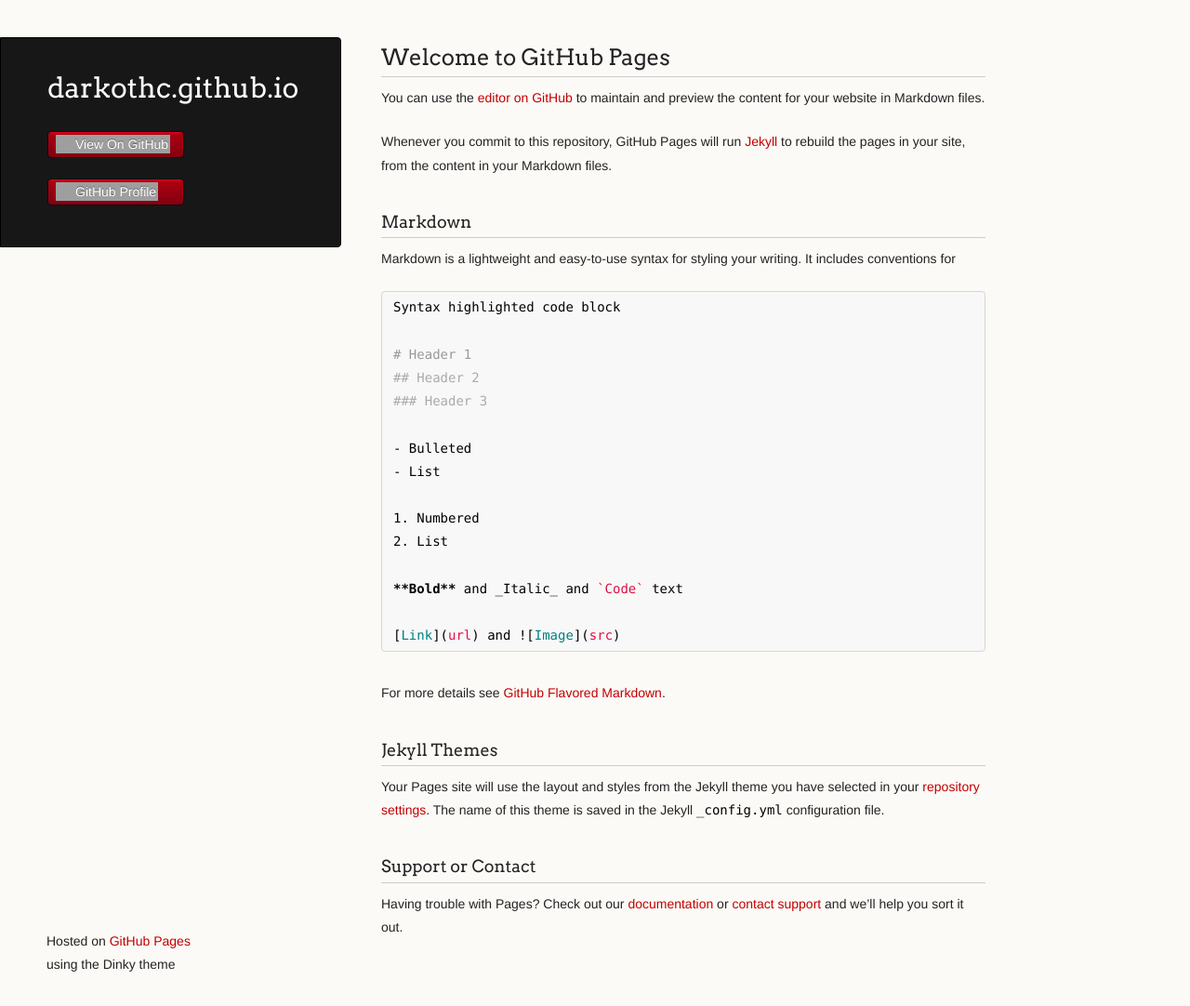
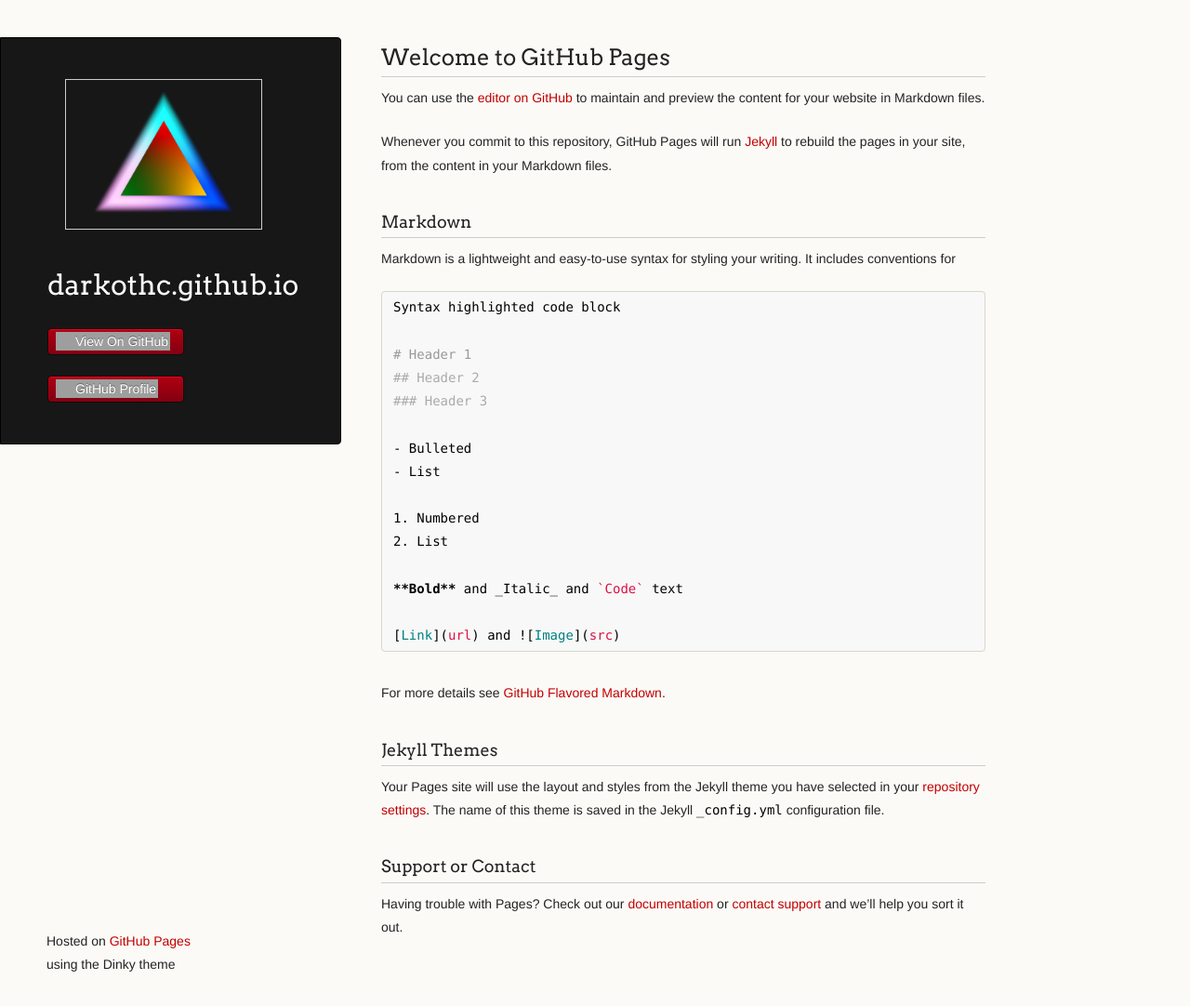
Before and after one commit to darkothc/darkothc.github.io, a Jekyll site: the page built from README.md, in a window 1280 px wide and 1082 px high. Shown: the whole window at 93% size. Built offline with Jekyll 4.4.1, drawn with Linux system fonts in a browser that asks for light colours; our own code applies the rules of GitHub Pages for plain Markdown files; a script that is not in the unit is left out; the repository's description, which GitHub fills in, is left out; grey boxes are pictures that could not be loaded.

Commit message:
Update default.html

```diff
--- a/_layouts/default.html
+++ b/_layouts/default.html
@@ -15,6 +15,9 @@
   <body>
     <div class="wrapper">
       <header>
+        <div align="center" style="position:static; height: 100%; width: 100%; top:0;left 0;">
+        <img src="images/logo_alpha1.png" style="width: 80%; max-width: 300px;">
+        </div>
         <h1 class="header">{{ site.title | default: site.github.repository_name }}</h1>
         <p class="header">{{ site.description | default: site.github.project_tagline }}</p>
 
```
